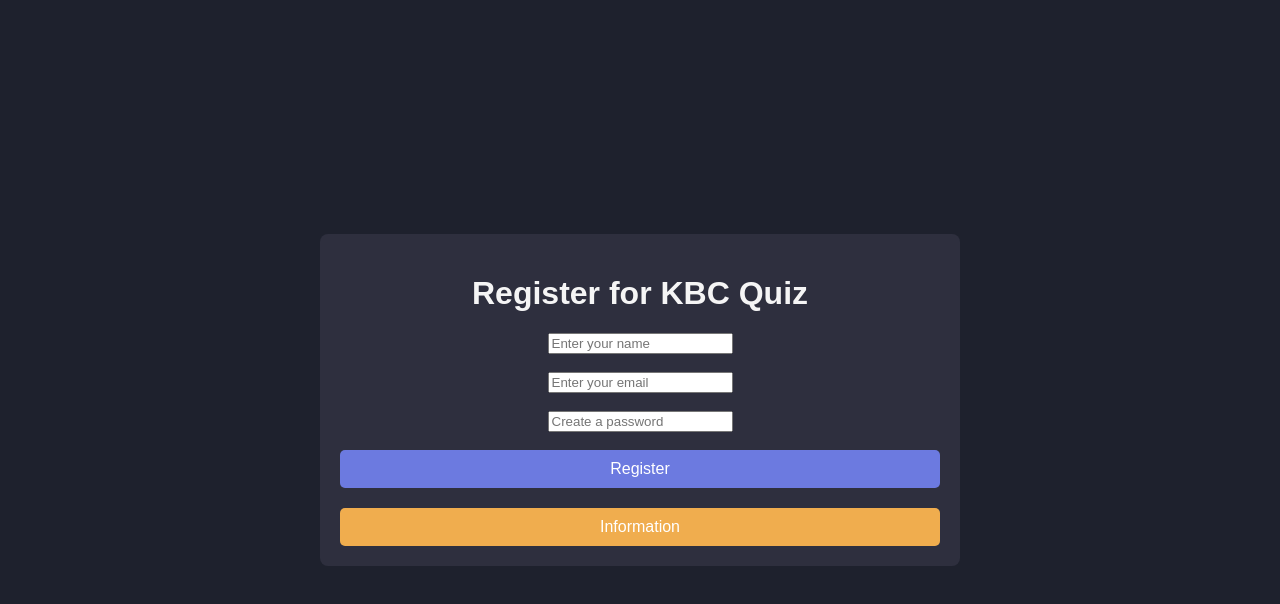
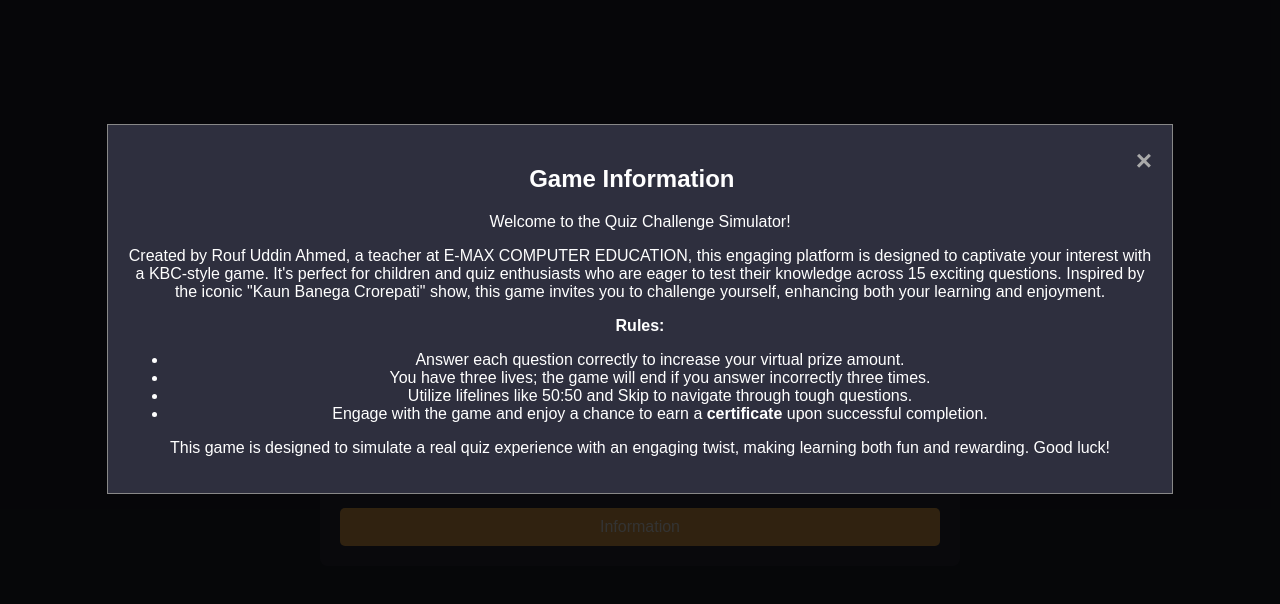
Before and after one commit to DigitSync/DigitSyncMCQgame, a plain HTML site: page Index.html in a window 1280 px wide. Both pictures are taken after a click on the button "Information". Drawn offline with Linux system fonts and the light colour scheme.

Commit message:
Update Index.html

```diff
--- a/Index.html
+++ b/Index.html
@@ -1,3 +1,4 @@
+
 <!DOCTYPE html>
 <html lang="en">
 <head>
@@ -286,6 +287,14 @@
         }
     }
 
+    function showInfo() {
+        document.getElementById('infoModal').style.display = "block";
+    }
+
+    function closeInfo() {
+        document.getElementById('infoModal').style.display = "none";
+    }
+
     function prepareQuestions() {
         const availableQuestions = [...questions];
         selectedQuestions = [];
@@ -417,10 +426,6 @@
             certificateWindow.close();
         }, 500); // Adjust the delay as needed
     }
-
-    function closeInfo() {
-        document.getElementById('infoModal').style.display = "none";
-    }
 </script>
 
 </body>
```
Lines whose indentation alone changed are shown as unchanged.
